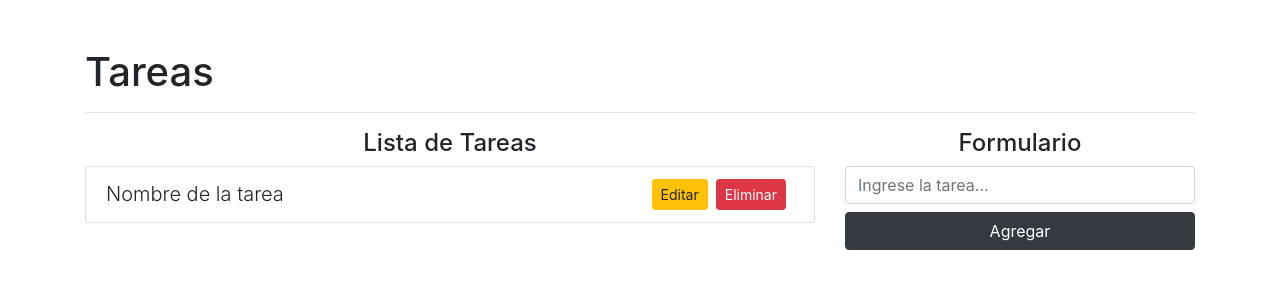
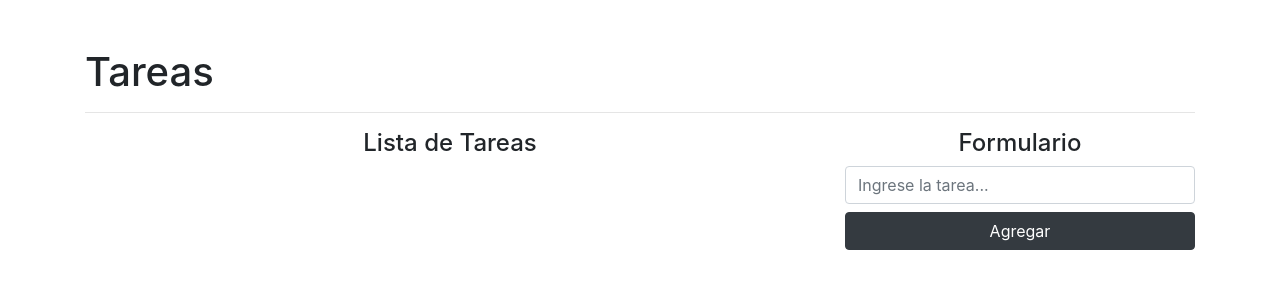
Before and after one commit to mbelduque/react-crud, a React (Create React App) app: page / in a window 1280 px wide. Shown: the top 300 px of the page. Built offline with nearby package versions, Linux system fonts and the light colour scheme.

Commit message:
Add dynamic task list

```diff
--- a/package.json
+++ b/package.json
@@ -6,9 +6,11 @@
     "@testing-library/jest-dom": "^5.11.4",
     "@testing-library/react": "^11.1.0",
     "@testing-library/user-event": "^12.1.10",
+    "lodash": "^4.17.21",
     "react": "^17.0.1",
     "react-dom": "^17.0.1",
     "react-scripts": "4.0.3",
+    "shortid": "^2.2.16",
     "web-vitals": "^1.0.1"
   },
   "scripts": {
--- a/src/App.js
+++ b/src/App.js
@@ -1,6 +1,25 @@
-import React from "react";
+import React, { useState } from "react";
+import { isEmpty } from "lodash";
+import shortid from "shortid";
 
 function App() {
+  const [task, setTask] = useState("");
+  const [tasks, setTasks] = useState([]);
+
+  const addTask = (e) => {
+    e.preventDefault();
+    if (isEmpty(task)) {
+      console.log("Task empty");
+      return;
+    }
+    const newTask = {
+      id: shortid.generate(),
+      name: task,
+    };
+    setTasks([...tasks, newTask]);
+    setTask("");
+  };
+
   return (
     <div className="container mt-5">
       <h1>Tareas</h1>
@@ -9,8 +28,9 @@
         <div className="col-8">
           <h4 className="text-center">Lista de Tareas</h4>
           <ul className="list-group">
-            <li className="list-group-item">
-              <span className="lead">Nombre de la tarea</span>
+            {tasks.map((task) => (
+              <li className="list-group-item" key={task.id}>
+                <span className="lead">{task.name}</span>
                 <button className="btn btn-danger btn-sm float-right mx-2">
                   Eliminar
                 </button>
@@ -18,16 +38,19 @@
                   Editar
                 </button>
               </li>
+            ))}
           </ul>
         </div>
         <div className="col-4">
           <h4 className="text-center">Formulario</h4>
-          <form>
+          <form onSubmit={addTask}>
             <input
               type="text"
               className="form-control mb-2"
               placeholder="Ingrese la tarea..."
-            ></input>
+              onChange={(Text) => setTask(Text.target.value)}
+              value={task}
+            />
             <button className="btn btn-dark btn-block" type="submit">
               Agregar
             </button>
```
Also changed, not shown: 1 other file (tests, documents, lock files or other folders). Lines whose indentation alone changed are shown as unchanged.
